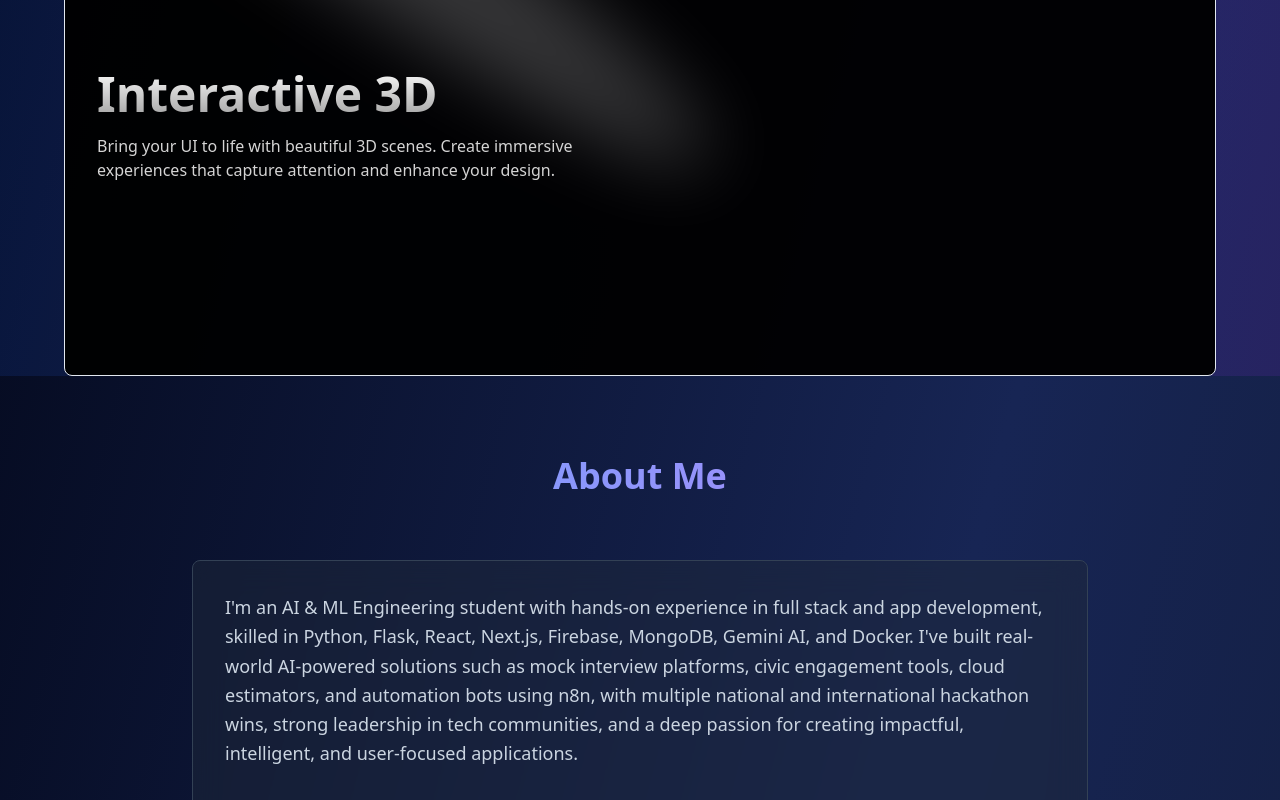
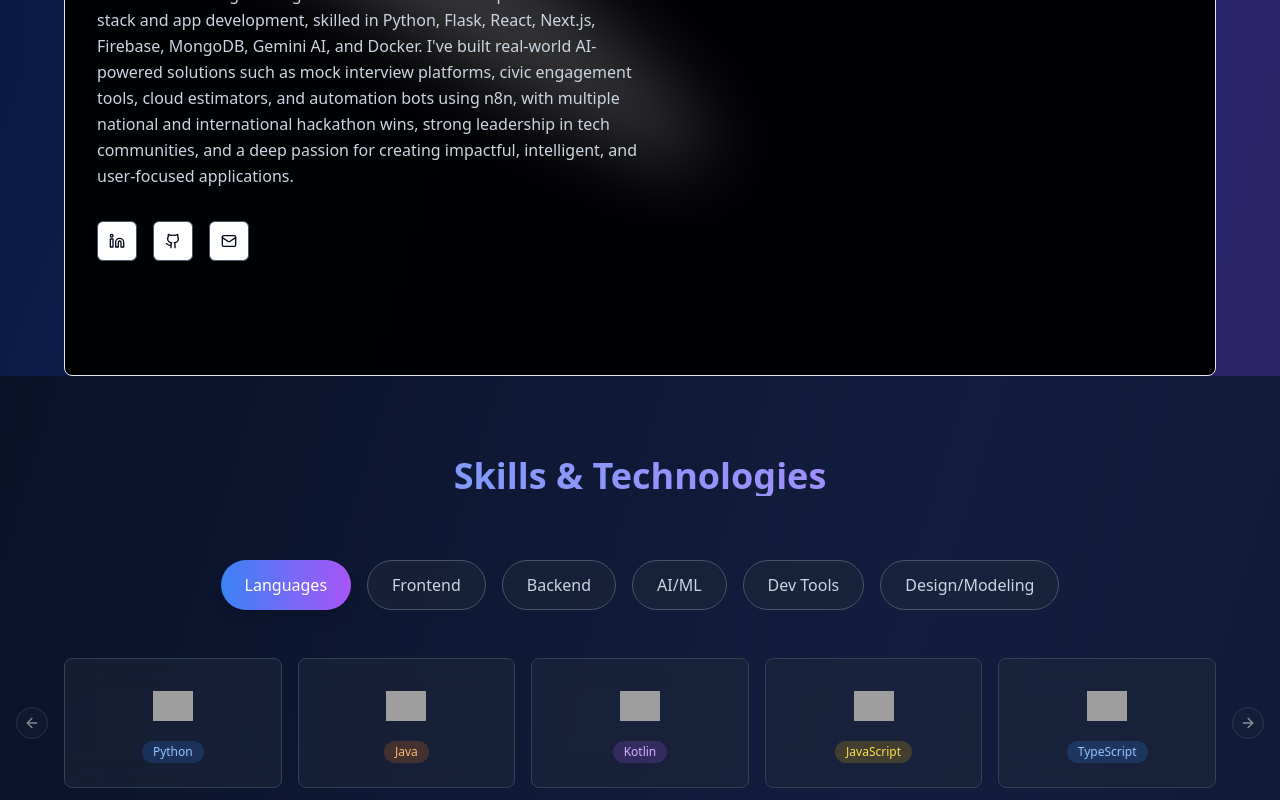
Before and after one commit to ARAVIND2017/aravind-portfolio-forge, a React (Vite) app: page / in a window 1280 px wide. Shown: the part 600-1400 px from the top of the page. Built offline with nearby package versions, Linux system fonts and the light colour scheme; grey boxes are pictures that could not be loaded.

Commit message:
Refactor: Integrate About Me section
Integrate the About Me content into the main page, replacing the older About section. Ensure all links are functional and that clicking "About" in the navigation opens the new section.

```diff
--- a/src/components/ui/demo.tsx
+++ b/src/components/ui/demo.tsx
@@ -4,29 +4,52 @@
 import { SplineScene } from "@/components/ui/splite";
 import { Card } from "@/components/ui/card"
 import { Spotlight } from "@/components/ui/spotlight"
+import { Github, Linkedin, Mail } from "lucide-react";
+import { Button } from "@/components/ui/button";
 
 export function SplineSceneBasic() {
   return (
-    <Card className="w-full h-[500px] bg-black/[0.96] relative overflow-hidden">
+    <Card className="w-full h-auto min-h-[500px] bg-black/[0.96] relative overflow-hidden" id="about">
       <Spotlight
         className="-top-40 left-0 md:left-60 md:-top-20"
         fill="white"
       />
 
-      <div className="flex h-full">
+      <div className="flex flex-col md:flex-row h-full">
         {/* Left content */}
         <div className="flex-1 p-8 relative z-10 flex flex-col justify-center">
-          <h1 className="text-4xl md:text-5xl font-bold bg-clip-text text-transparent bg-gradient-to-b from-neutral-50 to-neutral-400">
-            Interactive 3D
+          <h1 className="text-4xl md:text-5xl font-bold bg-clip-text text-transparent bg-gradient-to-b from-neutral-50 to-neutral-400 mb-6">
+            About Me
           </h1>
-          <p className="mt-4 text-neutral-300 max-w-lg">
-            Bring your UI to life with beautiful 3D scenes. Create immersive experiences
-            that capture attention and enhance your design.
+          <p className="text-slate-300 leading-relaxed mb-8">
+            I'm an AI & ML Engineering student with hands-on experience in full stack and app development,
+            skilled in Python, Flask, React, Next.js, Firebase, MongoDB, Gemini AI, and Docker. I've built
+            real-world AI-powered solutions such as mock interview platforms, civic engagement tools, cloud
+            estimators, and automation bots using n8n, with multiple national and international hackathon wins,
+            strong leadership in tech communities, and a deep passion for creating impactful, intelligent,
+            and user-focused applications.
           </p>
+          <div className="flex space-x-4 animate-delayed-fade-in">
+            <a href="https://linkedin.com/in/aravind2107" target="_blank" rel="noopener noreferrer">
+              <Button variant="outline" size="icon" className="border-slate-600 hover:border-blue-500 hover-scale">
+                <Linkedin className="h-4 w-4" />
+              </Button>
+            </a>
+            <a href="https://github.com/ARAVIND2017" target="_blank" rel="noopener noreferrer">
+              <Button variant="outline" size="icon" className="border-slate-600 hover:border-blue-500 hover-scale">
+                <Github className="h-4 w-4" />
+              </Button>
+            </a>
+            <a href="mailto:baravind196@gmail.com">
+              <Button variant="outline" size="icon" className="border-slate-600 hover:border-blue-500 hover-scale">
+                <Mail className="h-4 w-4" />
+              </Button>
+            </a>
+          </div>
         </div>
 
         {/* Right content */}
-        <div className="flex-1 relative">
+        <div className="flex-1 relative min-h-[300px]">
           <SplineScene
             scene="https://prod.spline.design/kZDDjO5HuC9GJUM2/scene.splinecode"
             className="w-full h-full"
--- a/src/pages/Index.tsx
+++ b/src/pages/Index.tsx
@@ -1,4 +1,3 @@
-
 import { useState, useEffect } from 'react';
 import { Github, Linkedin, Mail, ExternalLink, ArrowDown, Star, Award, MapPin, Calendar } from 'lucide-react';
 import { Button } from '@/components/ui/button';
@@ -123,11 +122,11 @@ const Index = () => {
                 <button
                   key={item}
                   onClick={() => scrollToSection(item.toLowerCase())}
-                  className="hover:text-blue-400 transition-all duration-300 relative group animate-fade-in hover-scale"
+                  className={`hover:text-blue-400 transition-all duration-300 relative group animate-fade-in hover-scale ${activeSection === item.toLowerCase() ? 'text-blue-400' : ''}`}
                   style={{ animationDelay: `${index * 0.1}s` }}
                 >
                   {item}
-                  <span className="absolute -bottom-1 left-0 w-0 h-0.5 bg-blue-400 transition-all duration-300 group-hover:w-full story-link"></span>
+                  <span className={`absolute -bottom-1 left-0 h-0.5 bg-blue-400 transition-all duration-300 ${activeSection === item.toLowerCase() ? 'w-full' : 'w-0 group-hover:w-full'}`}></span>
                 </button>
               ))}
             </div>
@@ -166,39 +165,6 @@ const Index = () => {
               <SplineSceneBasic />
             </div>
           </div>
-        </div>
-      </section>
-
-      {/* About Section */}
-      <section id="about" className="py-20 relative">
-        <div className="container mx-auto px-6">
-          <h2 className="text-4xl font-bold text-center mb-16 bg-gradient-to-r from-blue-400 to-purple-400 bg-clip-text text-transparent animate-fade-in">
-            About Me
-          </h2>
-          <Card className="bg-slate-800/50 backdrop-blur-lg border-slate-700 max-w-4xl mx-auto hover-scale animate-scale-in">
-            <CardContent className="p-8">
-              <p className="text-lg text-slate-300 leading-relaxed mb-8 animate-slide-up">
-                I'm an AI & ML Engineering student with hands-on experience in full stack and app development,
-                skilled in Python, Flask, React, Next.js, Firebase, MongoDB, Gemini AI, and Docker. I've built
-                real-world AI-powered solutions such as mock interview platforms, civic engagement tools, cloud
-                estimators, and automation bots using n8n, with multiple national and international hackathon wins,
-                strong leadership in tech communities, and a deep passion for creating impactful, intelligent,
-                and user-focused applications.
-              </p>
-              <div className="flex space-x-4 animate-delayed-fade-in">
-                <a href="https://linkedin.com/in/aravind2107" target="_blank" rel="noopener noreferrer">
-                  <Button variant="outline" size="icon" className="border-slate-600 hover:border-blue-500 hover-scale">
-                    <Linkedin className="h-4 w-4" />
-                  </Button>
-                </a>
-                <a href="https://github.com/ARAVIND2017" target="_blank" rel="noopener noreferrer">
-                  <Button variant="outline" size="icon" className="border-slate-600 hover:border-blue-500 hover-scale">
-                    <Github className="h-4 w-4" />
-                  </Button>
-                </a>
-              </div>
-            </CardContent>
-          </Card>
         </div>
       </section>
 
```
